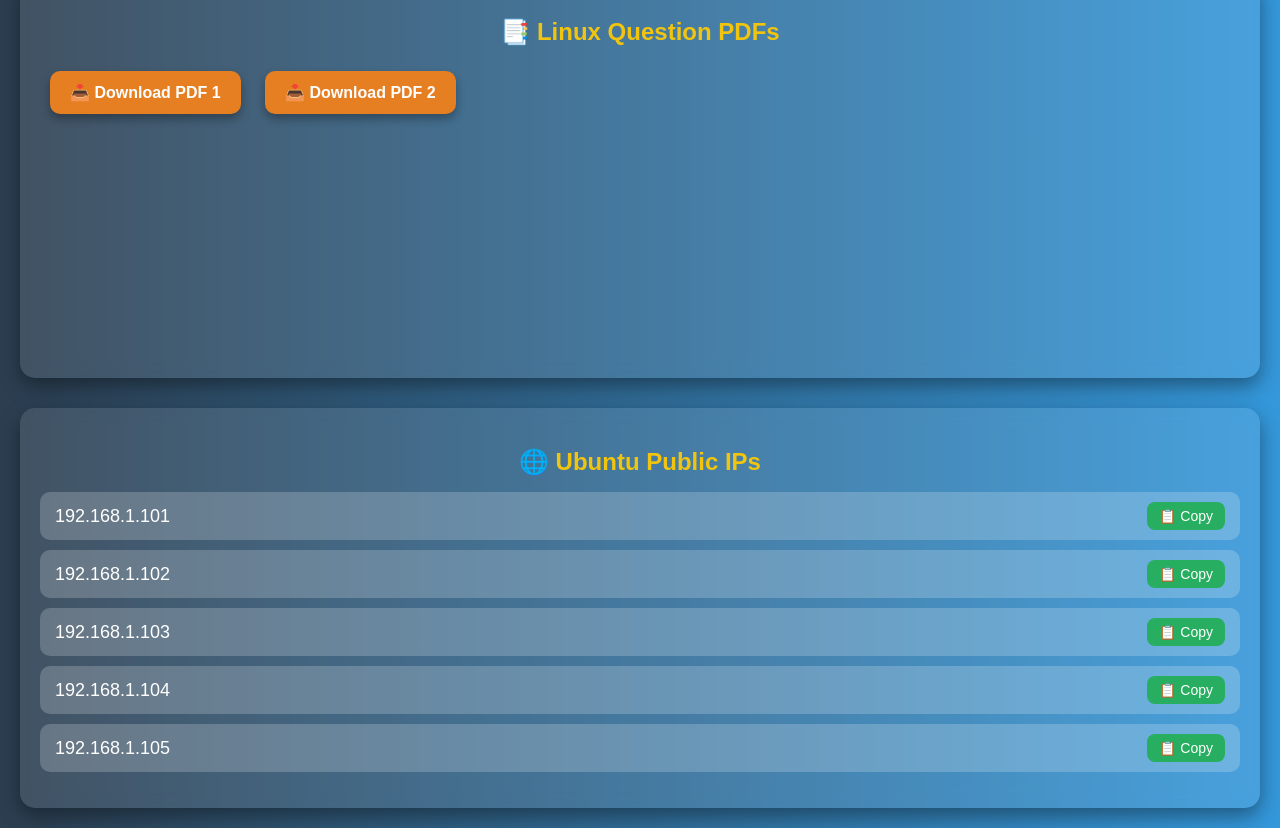
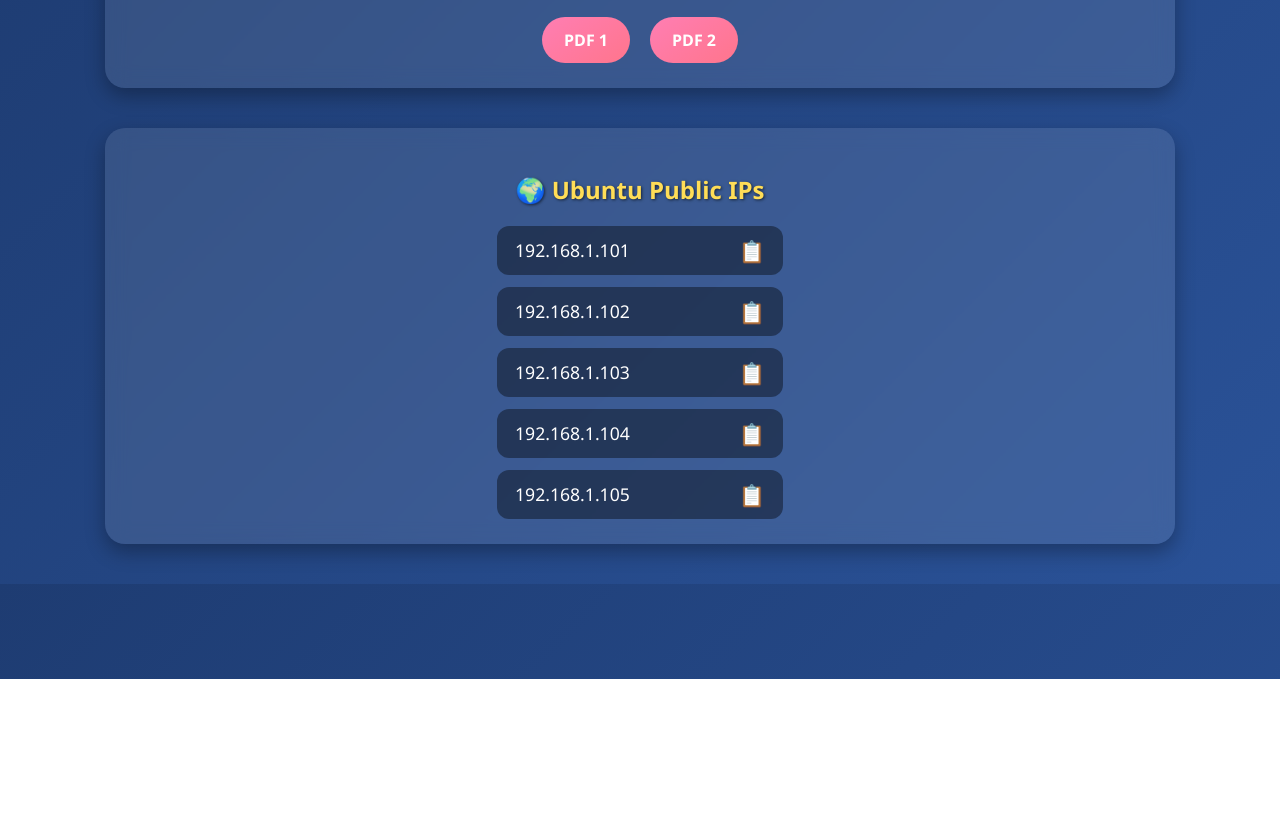
Before and after one commit to rajendra0968jangid/notes, a plain HTML site: page index.html in a window 1280 px wide. Shown: the part 121-949 px from the top of the page. After the commit the page ends 800 px from the top, so only its background shows below. Drawn offline with Linux system fonts and the light colour scheme.

Commit message:
Update index.html

```diff
--- a/index.html
+++ b/index.html
@@ -2,129 +2,136 @@
 <html lang="en">
 <head>
   <meta charset="UTF-8">
-  <title>Linux Resources</title>
+  <title>Notes Portal</title>
   <style>
     body {
-      font-family: Arial, sans-serif;
       margin: 0;
-      padding: 20px;
-      background: linear-gradient(to right, #2c3e50, #3498db);
-      color: white;
-    }
-
-    h1 {
-      text-align: center;
-      margin-bottom: 20px;
+      padding: 0;
+      font-family: 'Segoe UI', Tahoma, Geneva, Verdana, sans-serif;
+      background: linear-gradient(135deg, #1e3c72, #2a5298);
+      color: #fff;
     }
 
     .container {
-      display: grid;
-      grid-template-rows: 1fr 1fr;
-      gap: 30px;
+      margin: 40px; /* ✅ Added margin for spacing */
+      display: flex;
+      flex-direction: column;
+      gap: 40px;
+      align-items: center;
     }
 
     .card {
       background: rgba(255, 255, 255, 0.1);
-      padding: 20px;
-      border-radius: 15px;
-      box-shadow: 0 8px 20px rgba(0,0,0,0.4);
-      backdrop-filter: blur(8px);
-      transition: transform 0.3s;
+      border-radius: 20px;
+      box-shadow: 0 8px 20px rgba(0,0,0,0.3);
+      padding: 25px;
+      width: 85%;
+      backdrop-filter: blur(10px);
+      transition: transform 0.3s ease, box-shadow 0.3s ease;
     }
 
     .card:hover {
-      transform: translateY(-5px) scale(1.02);
+      transform: translateY(-8px) scale(1.02);
+      box-shadow: 0 12px 25px rgba(0,0,0,0.5);
     }
 
-    .card h2 {
-      margin-bottom: 15px;
+    h2 {
+      margin-bottom: 20px;
       text-align: center;
-      color: #f1c40f;
+      color: #ffdd57;
+      text-shadow: 1px 1px 3px rgba(0,0,0,0.6);
     }
 
-    .pdf-links a {
-      display: inline-block;
-      margin: 10px;
-      padding: 12px 20px;
-      background: #e67e22;
-      color: white;
-      border-radius: 10px;
-      text-decoration: none;
-      font-weight: bold;
-      box-shadow: 0 5px 10px rgba(0,0,0,0.3);
-      transition: background 0.3s;
+    .links {
+      display: flex;
+      justify-content: center;
+      gap: 20px;
+      flex-wrap: wrap;
     }
 
-    .pdf-links a:hover {
-      background: #d35400;
+    .link-btn {
+      background: linear-gradient(145deg, #ff7eb3, #ff758c);
+      border: none;
+      padding: 12px 22px;
+      border-radius: 50px;
+      color: white;
+      font-weight: bold;
+      text-decoration: none;
+      transition: transform 0.2s, box-shadow 0.2s;
+    }
+
+    .link-btn:hover {
+      transform: scale(1.1);
+      box-shadow: 0 5px 15px rgba(0,0,0,0.4);
     }
 
     .ip-list {
-      list-style: none;
-      padding: 0;
+      display: flex;
+      flex-direction: column;
+      gap: 12px;
+      align-items: center;
     }
 
-    .ip-item {
-      background: rgba(255,255,255,0.2);
-      margin: 10px 0;
-      padding: 10px 15px;
-      border-radius: 10px;
+    .ip-box {
+      background: rgba(0, 0, 0, 0.4);
+      padding: 10px 18px;
+      border-radius: 12px;
+      font-size: 1.1em;
       display: flex;
+      align-items: center;
       justify-content: space-between;
-      align-items: center;
-      font-size: 18px;
+      width: 250px;
+      cursor: pointer;
+      transition: background 0.3s ease;
+    }
+
+    .ip-box:hover {
+      background: rgba(0, 0, 0, 0.6);
     }
 
     .copy-btn {
+      margin-left: 12px;
       cursor: pointer;
-      padding: 6px 12px;
-      background: #27ae60;
-      color: white;
-      border: none;
-      border-radius: 8px;
-      font-size: 14px;
-      transition: background 0.3s;
+      font-size: 1.2em;
+      color: #ffdd57;
+      transition: transform 0.2s;
     }
 
     .copy-btn:hover {
-      background: #1e8449;
+      transform: scale(1.3);
     }
   </style>
 </head>
 <body>
-
-  <h1>📘 Linux Study Resources</h1>
-
   <div class="container">
-    <!-- First Row: Question PDFs -->
+    <!-- Row 1: PDFs -->
     <div class="card">
-      <h2>📑 Linux Question PDFs</h2>
-      <div class="pdf-links">
-        <a href="https://www.linkedin.com/posts/rajendra0968jangid_linux-basic-course-1-activity-7357776278881513473-16Mu" target="_blank">📥 Download PDF 1</a>
-        <a href="https://www.linkedin.com/posts/rajendra0968jangid_linux-basic-course-activity-7362905669772996609-G2CH" target="_blank">📥 Download PDF 2</a>
+      <h2>📘 Download Linux Course PDFs</h2>
+      <div class="links">
+        <a href="https://www.linkedin.com/posts/rajendra0968jangid_linux-basic-course-1-activity-7357776278881513473-16Mu?utm_source=social_share_send&utm_medium=member_desktop_web&rcm=ACoAAD5K7oEBQzR2beHeQPo0c2_b35huAxmtw10" class="link-btn">PDF 1</a>
+        <a href="https://www.linkedin.com/posts/rajendra0968jangid_linux-basic-course-activity-7362905669772996609-G2CH?utm_source=social_share_send&utm_medium=member_desktop_web&rcm=ACoAAD5K7oEBQzR2beHeQPo0c2_b35huAxmtw10" class="link-btn">PDF 2</a>
       </div>
     </div>
 
-    <!-- Second Row: Public IPs -->
+    <!-- Row 2: Public IPs -->
     <div class="card">
-      <h2>🌐 Ubuntu Public IPs</h2>
-      <ul class="ip-list">
-        <li class="ip-item">192.168.1.101 <button class="copy-btn" onclick="copyIP('192.168.1.101')">📋 Copy</button></li>
-        <li class="ip-item">192.168.1.102 <button class="copy-btn" onclick="copyIP('192.168.1.102')">📋 Copy</button></li>
-        <li class="ip-item">192.168.1.103 <button class="copy-btn" onclick="copyIP('192.168.1.103')">📋 Copy</button></li>
-        <li class="ip-item">192.168.1.104 <button class="copy-btn" onclick="copyIP('192.168.1.104')">📋 Copy</button></li>
-        <li class="ip-item">192.168.1.105 <button class="copy-btn" onclick="copyIP('192.168.1.105')">📋 Copy</button></li>
-      </ul>
+      <h2>🌍 Ubuntu Public IPs</h2>
+      <div class="ip-list">
+        <div class="ip-box">192.168.1.101 <span class="copy-btn" onclick="copyToClipboard('192.168.1.101')">📋</span></div>
+        <div class="ip-box">192.168.1.102 <span class="copy-btn" onclick="copyToClipboard('192.168.1.102')">📋</span></div>
+        <div class="ip-box">192.168.1.103 <span class="copy-btn" onclick="copyToClipboard('192.168.1.103')">📋</span></div>
+        <div class="ip-box">192.168.1.104 <span class="copy-btn" onclick="copyToClipboard('192.168.1.104')">📋</span></div>
+        <div class="ip-box">192.168.1.105 <span class="copy-btn" onclick="copyToClipboard('192.168.1.105')">📋</span></div>
+      </div>
     </div>
   </div>
 
   <script>
-    function copyIP(ip) {
+    function copyToClipboard(ip) {
       navigator.clipboard.writeText(ip).then(() => {
-        alert("✅ Copied: " + ip);
+        alert(ip + " copied to clipboard!");
       });
     }
   </script>
-
 </body>
 </html>
```
